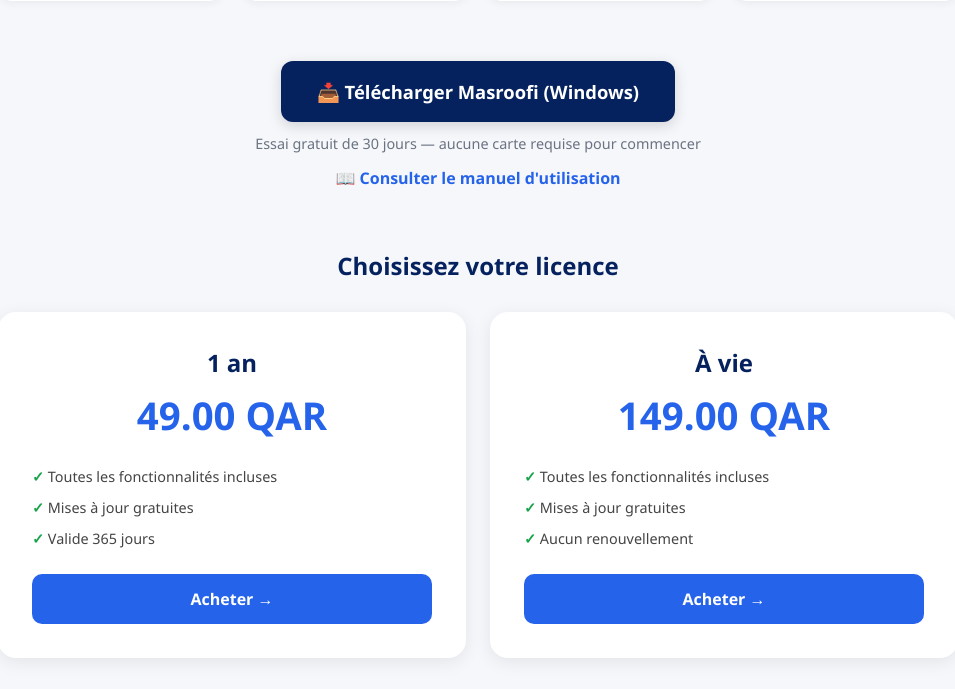
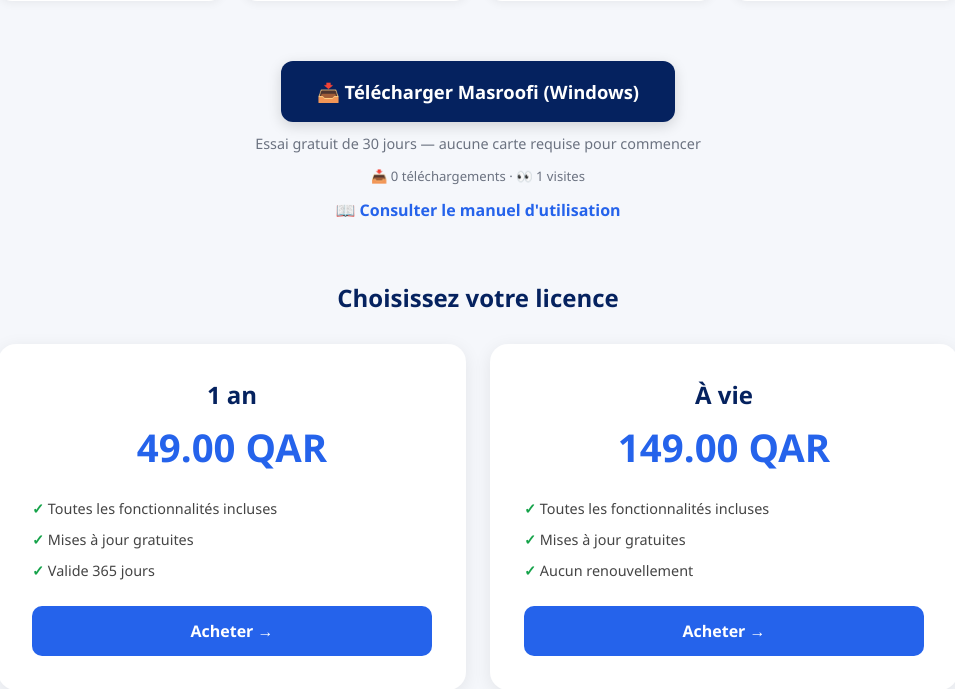
Before and after one commit to assaadturki/masroofi_site, a Flask app: page / in a window 1280 px wide. Shown: the part 462-1151 px from the top of the page, without its empty margins (162-1117 px from the left). Run offline with Flask 3, Linux system fonts and the light colour scheme; data comes from the database, SQL or seed files in the repository.

Commit message:
ajout compteurs

```diff
--- a/app.py
+++ b/app.py
@@ -176,6 +176,14 @@ def init_db():
             created_at TEXT
         )
     """)
+    conn.execute("""
+        CREATE TABLE IF NOT EXISTS stats (
+            key TEXT PRIMARY KEY,
+            count INTEGER DEFAULT 0
+        )
+    """)
+    conn.execute("INSERT OR IGNORE INTO stats (key, count) VALUES ('visits', 0)")
+    conn.execute("INSERT OR IGNORE INTO stats (key, count) VALUES ('downloads', 0)")
     conn.commit()
     conn.close()
 
@@ -242,10 +250,34 @@ def send_license_email(to_email, name, key, plan_label):
         print(f"[WARN] Failed to send license email: {e}")
 
 
+DOWNLOAD_FILE_URL = "https://github.com/assaadturki/masroofi_site/releases/download/app/masroofi_Setup_v4.2.exe"
+
+
+def _increment_stat(key):
+    conn = sqlite3.connect(DB_PATH)
+    conn.execute("UPDATE stats SET count = count + 1 WHERE key=?", (key,))
+    conn.commit(); conn.close()
+
+
+def _get_stat(key):
+    conn = sqlite3.connect(DB_PATH)
+    row = conn.execute("SELECT count FROM stats WHERE key=?", (key,)).fetchone()
+    conn.close()
+    return row[0] if row else 0
+
+
 # ── Routes ────────────────────────────────────────────────────────────────
 @app.route("/")
 def index():
-    return render_template("index.html", plans=PLANS)
+    _increment_stat("visits")
+    return render_template("index.html", plans=PLANS,
+                            visits=_get_stat("visits"), downloads=_get_stat("downloads"))
+
+
+@app.route("/download")
+def download():
+    _increment_stat("downloads")
+    return redirect(DOWNLOAD_FILE_URL)
 
 
 @app.route("/manual")
--- a/i18n.py
+++ b/i18n.py
@@ -63,6 +63,7 @@ TRANSLATIONS = {
         "feat2_h": "📦 مخزون ذكي", "feat2_p": "تتبع المخزون، التنبيهات، مقارنة الأسعار بين المتاجر.",
         "feat3_h": "🛒 وضع الصندوق", "feat3_p": "استخدم هاتفك كقارئ رموز شريطية لتسوقك.",
         "feat4_h": "👨‍👩‍👧 متعدد العائلات", "feat4_p": "حسابات منفصلة، ميزانيات لكل فرد، وصول محدود للأطفال.",
+        "downloads_count": "تحميل", "visits_count": "زيارة",
     },
     "en": {
         "home": "Home",
@@ -123,6 +124,7 @@ TRANSLATIONS = {
         "feat2_h": "📦 Smart inventory", "feat2_p": "Stock tracking, alerts, price comparison between stores.",
         "feat3_h": "🛒 Cash register mode", "feat3_p": "Use your phone as a barcode scanner for your shopping.",
         "feat4_h": "👨‍👩‍👧 Multi-family", "feat4_p": "Separate accounts, per-member budgets, limited child access.",
+        "downloads_count": "downloads", "visits_count": "visits",
     },
     "fr": {
         "home": "Accueil",
@@ -183,6 +185,7 @@ TRANSLATIONS = {
         "feat2_h": "📦 Inventaire intelligent", "feat2_p": "Suivi de stock, alertes, comparaison de prix entre magasins.",
         "feat3_h": "🛒 Mode caisse", "feat3_p": "Scanner votre téléphone comme code-barres pour vos courses.",
         "feat4_h": "👨‍👩‍👧 Multi-famille", "feat4_p": "Comptes séparés, budgets par membre, accès enfants limité.",
+        "downloads_count": "téléchargements", "visits_count": "visites",
     },
 }
 
--- a/templates/index.html
+++ b/templates/index.html
@@ -75,11 +75,12 @@ window.addEventListener('resize', adjustHeaderSpacing);
   </div>
 
   <div style="text-align:center;margin:40px 0 60px">
-    <a href="https://github.com/assaadturki/masroofi_site/releases/download/app/masroofi_Setup_v4.2.exe"
+    <a href="/download"
        style="display:inline-block;background:var(--navy-dark);color:#fff;padding:18px 36px;border-radius:12px;font-weight:700;font-size:1.15rem;text-decoration:none;box-shadow:0 4px 14px rgba(0,0,0,.15)">
       {{ t('download_btn') }}
     </a>
     <p style="color:var(--muted);margin-top:12px;font-size:.9rem">{{ t('trial_note') }}</p>
+    <p style="color:var(--muted);margin-top:6px;font-size:.82rem">📥 {{ downloads }} {{ t('downloads_count') }} · 👀 {{ visits }} {{ t('visits_count') }}</p>
     <p style="margin-top:10px"><a href="/manual" style="color:var(--accent);font-weight:600;text-decoration:none">{{ t('view_manual') }}</a></p>
   </div>
 
```
